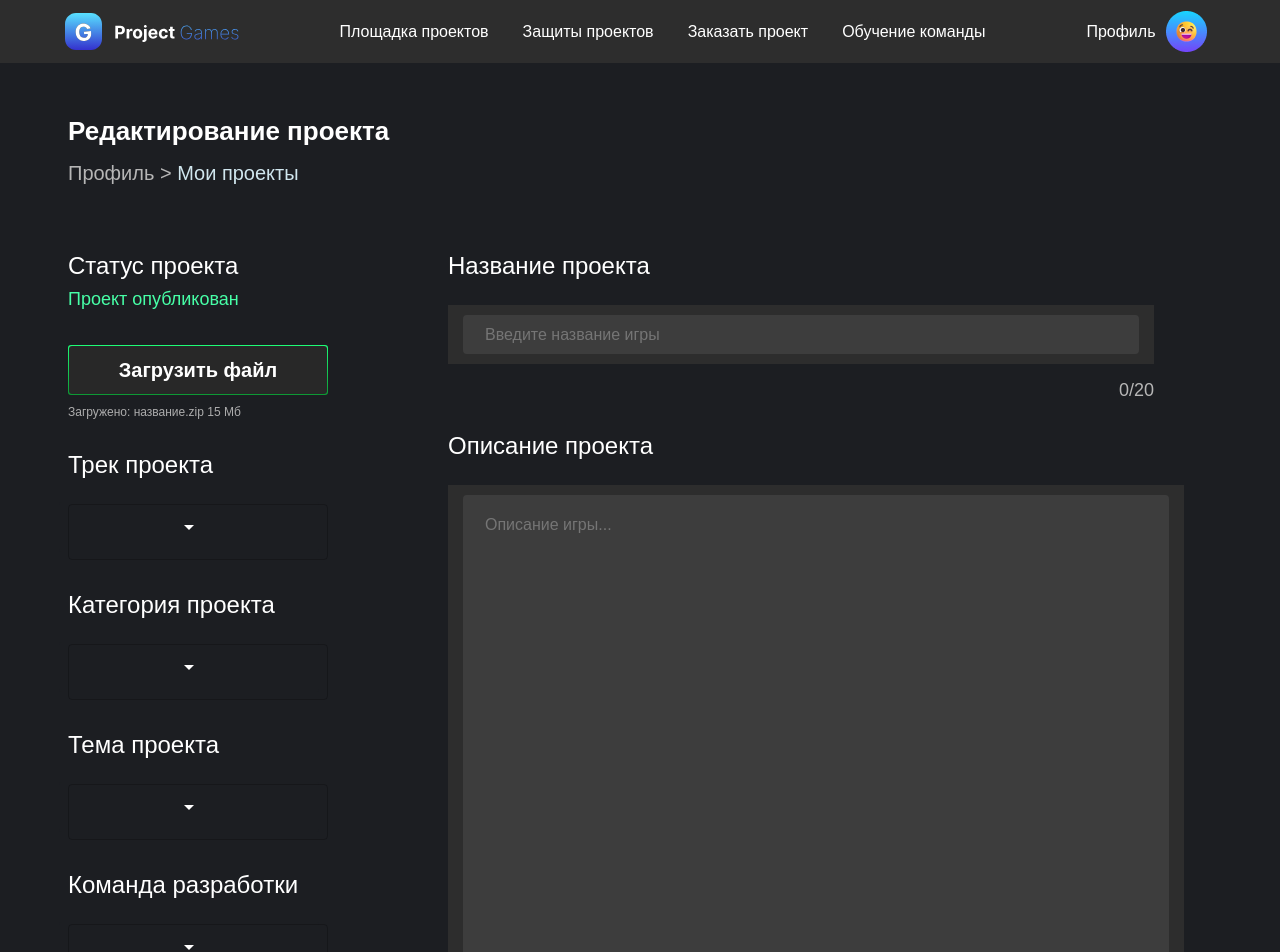
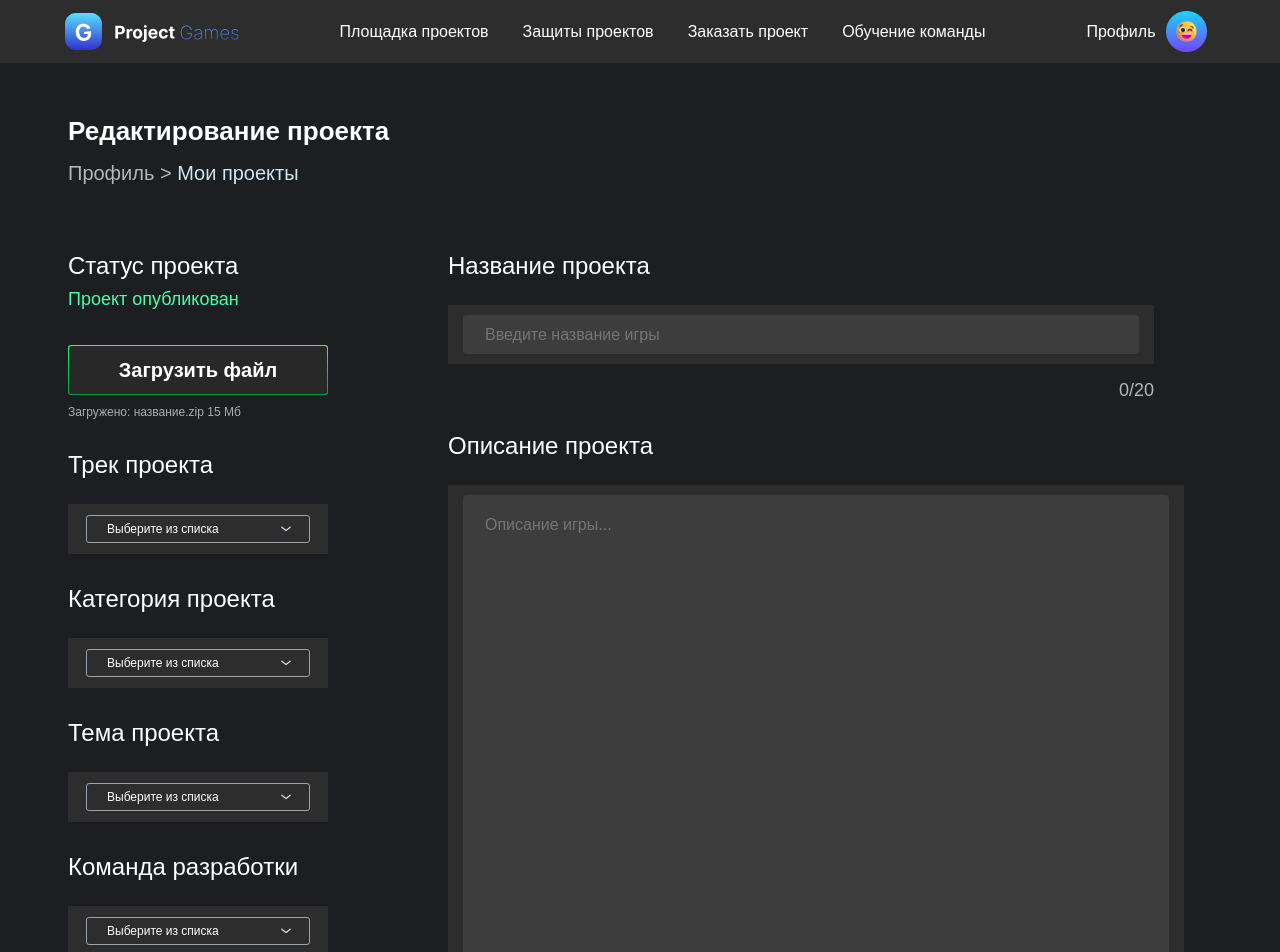
Before and after one commit to d-a-v-a/web-agregator, a React (Create React App) app: page /editing in a window 1280 px wide. Shown: the top 952 px of the page. Built offline with nearby package versions, Linux system fonts and the light colour scheme; a web font is replaced by a local one.

Commit message:
create custom dropdown

```diff
--- /dev/null
+++ b/src/components/Select.tsx
@@ -0,0 +1,114 @@
+import React, {useState} from "react";
+import styled from "styled-components";
+import dropdownOutline from "../assets/images/dropdown_outline.svg";
+
+export interface Props {
+    value?: string;
+    options: any;
+}
+function Select({value, options}: Props) {
+    const [isOpen, setIsOpen] = useState(false)
+    const [activeValue, setActiveValue] = useState(value)
+    const hideClickHandler = () => {
+        setIsOpen(prevState => !prevState)
+    }
+
+    const activeValueHandler = ({target}: any) => {
+        setActiveValue(target.textContent)
+        setIsOpen(false)
+    }
+
+    return (
+        <SelectStyle>
+            <HeadStyle onClick={hideClickHandler}>
+                <span>{activeValue ? activeValue : 'Выберите из списка'}</span>
+            </HeadStyle>
+            {
+                isOpen
+                    ?
+                    <BodyStyle>
+                        {options.map((item: string, i: number) => <ItemStyle key={i} onClick={activeValueHandler}>{item}</ItemStyle>)}
+                    </BodyStyle>
+                    :
+                    false
+            }
+
+        </SelectStyle>
+    )
+}
+export default Select
+
+const SelectStyle = styled.div`
+  position: relative;
+  min-width: 166px;
+`
+const HeadStyle = styled.div`
+    cursor: pointer;
+    padding: 5px 15px 5px 20px;
+    display: flex;
+    align-items: center;
+    justify-content: space-between;
+    gap: 10px;
+
+    font-weight: 500;
+    font-size: 12px;
+
+    color: var(--light-grey-color);
+
+    border-radius: 3px;
+    border: 1px solid var(--light-grey-color);
+
+  &::after {
+    content: '';
+    width: 16px;
+    height: 16px;
+    background: url(${dropdownOutline}) center/contain no-repeat;
+  }
+`
+
+const BodyStyle = styled.div`
+    position: absolute;
+    padding: 8px 0;
+    top: 120%;
+    left: 0;
+    z-index: 10;
+    width: 100%;
+    background-color: var(--dark-grey-color);
+    max-height: 180px;
+    overflow-y: auto;
+
+  &::-webkit-scrollbar {
+    width: 8px;
+  }
+
+  &::-webkit-scrollbar-track {
+    background-color: darkgrey;
+  }
+
+  &::-webkit-scrollbar-thumb {
+    box-shadow: inset 0 0 5px rgba(0, 0, 0, 0.3);
+  }
+`
+
+const ItemStyle = styled.div`
+    cursor: pointer;
+    padding: 5px 10px;
+    font-weight: 500;
+    font-size: 12px;
+    display: flex;
+    align-items: center;
+    justify-content: space-between;
+    color: var(--rgba-white-color);
+
+    &::after {
+        content: '';
+        width: 16px;
+        height: 16px;
+        background: url(${dropdownOutline}) center/contain no-repeat;
+        transform: rotate(180deg);
+    }
+
+  &:hover {
+    background-color: var(--black-bg);
+  }
+`
--- a/src/components/SelectionProjects.tsx
+++ b/src/components/SelectionProjects.tsx
@@ -1,9 +1,9 @@
 import React from "react";
-import dropdownOutline from "../assets/images/dropdown_outline.svg"
 import Pagination from "./ui/Pagination";
 import PreviewProject from "./PreviewProject"
 import styled from "styled-components";
 import image1 from "../assets/images/image1.jpg"
+import Select from "./Select";
 
 
 const H2Style = styled.h2`
@@ -26,22 +26,6 @@ const FoundStyle = styled.span`
     color: var(--light-grey-color);
 `
 
-const DropdownHeadStyle = styled.div`
-    cursor: pointer;
-    padding: 5px 15px 5px 20px;
-    display: flex;
-    align-items: center;
-    gap: 10px;
-
-    font-weight: 500;
-    font-size: 12px;
-
-    color: var(--light-grey-color);
-
-    border-radius: 3px;
-    border: 1px solid var(--light-grey-color);;
-`
-
 const Grid = styled.div`
     margin-top: 15px;
     display: grid;
@@ -62,7 +46,7 @@ const HeaderSelectProjects = styled.div`
 `
 
 const SelectionProjects = () => {
-    const divs = Array(15).fill(10).map((_, i) => <PreviewProject key={i} views={'1555'} rating={'4,5'} image={image1} category='Аркады' name='Merge Комбинаторика'/>)
+    const divs = Array(15).fill(10).map((_, i) => <PreviewProject key={i} views={'12333'} rating={'4,5'} image={image1} category='Аркады' name='Merge Комбинаторика'/>)
     return (
         <div style={{maxWidth: 810}}>
             <HeaderSelectProjects>
@@ -70,13 +54,7 @@ const SelectionProjects = () => {
                 <Options>
                     <FoundStyle>Найдено 31 проект</FoundStyle>
                     <Pagination current={1} total={5}/>
-                    <div>
-                        <DropdownHeadStyle>
-                            <span>По популярности</span>
-                            <img src={dropdownOutline} alt=""/>
-                        </DropdownHeadStyle>
-                        <div></div>
-                    </div>
+                    <Select value={'По популярности'} options={['По популярности', 'По дате выхода', 'По оценкам']}/>
                 </Options>
             </HeaderSelectProjects>
             <Grid>
--- a/src/components/SidebarForEditing.tsx
+++ b/src/components/SidebarForEditing.tsx
@@ -48,10 +48,34 @@ function SidebarForEditing() {
         <PublicationNotice>Проект опубликован</PublicationNotice>
         <Button>Загрузить файл</Button>
         <FileName>Загружено: название.zip 15 Мб</FileName>
-        <Selector labelSelector={'Трек проекта'}></Selector>
-        <Selector labelSelector={'Категория проекта'}></Selector>
-        <Selector labelSelector={'Тема проекта'}></Selector>
-        <Selector labelSelector={'Команда разработки'}></Selector>
+        <Selector
+            labelSelector={'Трек проекта'}
+            options={[
+                'Пункт 1', 'Пункт 2', 'Пункт 3', 'Пункт 4', 'Пункт 5',
+                'Пункт 6', 'Пункт 7', 'Пункт 8', 'Пункт 9'
+            ]}
+        />
+        <Selector
+            labelSelector={'Категория проекта'}
+            options={[
+                'Пункт 1', 'Пункт 2', 'Пункт 3', 'Пункт 4', 'Пункт 5',
+                'Пункт 6', 'Пункт 7', 'Пункт 8', 'Пункт 9'
+            ]}
+        />
+        <Selector
+            labelSelector={'Тема проекта'}
+            options={[
+                'Пункт 1', 'Пункт 2', 'Пункт 3', 'Пункт 4', 'Пункт 5',
+                'Пункт 6', 'Пункт 7', 'Пункт 8', 'Пункт 9'
+            ]}
+        />
+        <Selector
+            labelSelector={'Команда разработки'}
+            options={[
+                'Пункт 1', 'Пункт 2', 'Пункт 3', 'Пункт 4', 'Пункт 5',
+                'Пункт 6', 'Пункт 7', 'Пункт 8', 'Пункт 9'
+            ]}
+        />
       </SidebarForEditingStyle>
   )
 }
--- a/src/components/ui/Selector.tsx
+++ b/src/components/ui/Selector.tsx
@@ -2,6 +2,7 @@ import React from "react";
 import styled from "styled-components";
 import {H2Style} from "../../pages/ProjectEditing/ProjectEditing";
 import {Autocomplete, TextField} from "@mui/material";
+import Select from "../Select";
 
 const options = ['Первый пункт', 'Второй пункт', 'Третий пункт', 'Четвертый пункт', 'Пятый пункт'];
 
@@ -9,30 +10,39 @@ const SelectorStyle = styled.div`
   margin-bottom: 30px;
 `
 
+const SelectBox = styled.div`
+  padding: 11px 18px;
+  background: var(--dark-grey-color);
+`
 
 interface Props {
-  labelSelector: string,
+  labelSelector: string;
+    options: any;
 }
 
-function Selector({labelSelector = ''}: Props) {
+function Selector({labelSelector = '', options}: Props) {
   return (
       <SelectorStyle>
         <H2Style>{labelSelector}</H2Style>
-        <Autocomplete
-            disablePortal
-            id="combo-box-edit-project"
-            options={options}
-            sx={{ width: 260,
-              '& button': {
-                marginRight: '0',
-                backgroundColor: '#1C1E22',
-              },
-              '& input': {
-                color: 'white',
-              },
-            }}
-            renderInput={(params) => <TextField {...params}/>}
-        />
+        <SelectBox>
+            <Select options={options}/>
+        </SelectBox>
+
+        {/*<Autocomplete*/}
+        {/*    disablePortal*/}
+        {/*    id="combo-box-edit-project"*/}
+        {/*    options={options}*/}
+        {/*    sx={{ width: 260,*/}
+        {/*      '& button': {*/}
+        {/*        marginRight: '0',*/}
+        {/*        backgroundColor: '#1C1E22',*/}
+        {/*      },*/}
+        {/*      '& input': {*/}
+        {/*        color: 'white',*/}
+        {/*      },*/}
+        {/*    }}*/}
+        {/*    renderInput={(params) => <TextField {...params}/>}*/}
+        {/*/>*/}
       </SelectorStyle>
   )
 }
--- a/src/pages/ProjectEditing/ProjectEditing.tsx
+++ b/src/pages/ProjectEditing/ProjectEditing.tsx
@@ -46,7 +46,6 @@ function ProjectEditing() {
       <ProjectEditingStyle>
         <H1Style>Редактирование проекта</H1Style>
         <PathName><span style={{color: '#B6B6B6'}}>Профиль &gt; </span>Мои проекты</PathName>
-
         <MainPart>
           <SidebarForEditing/>
           <DescriptionProject/>
```
